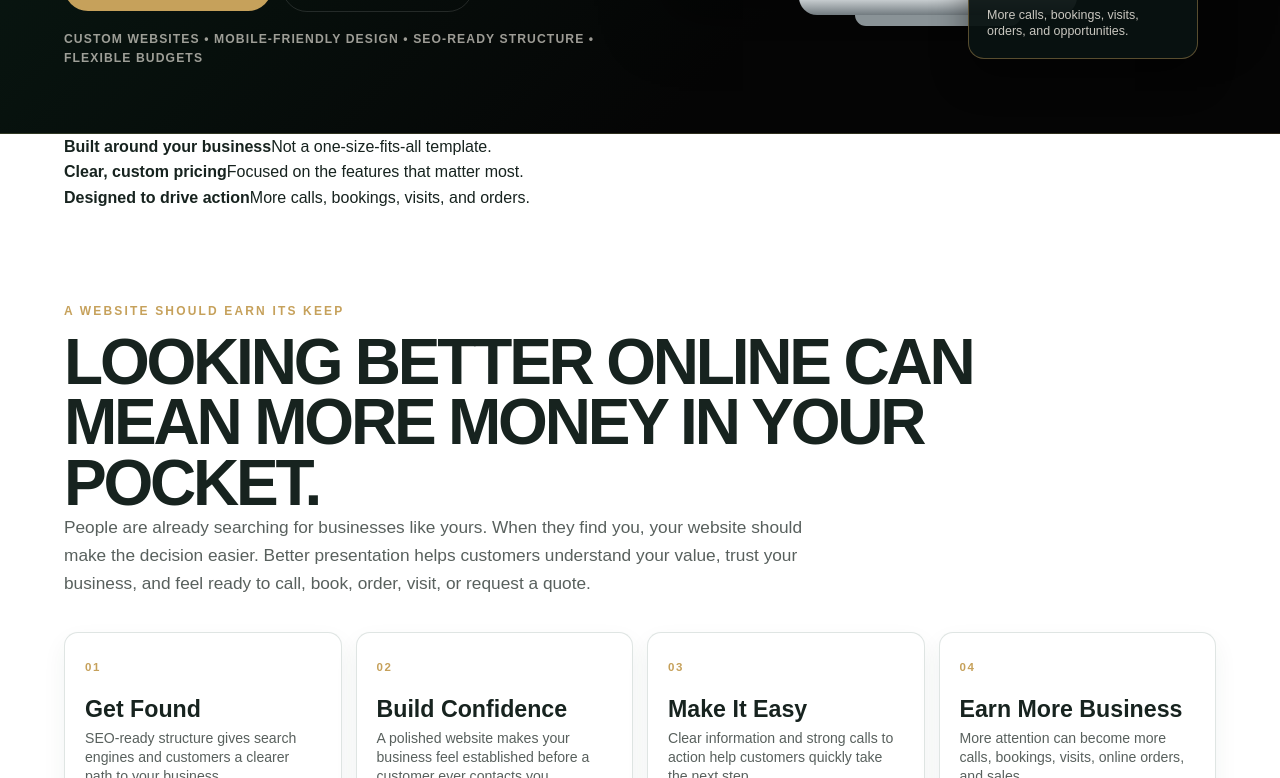
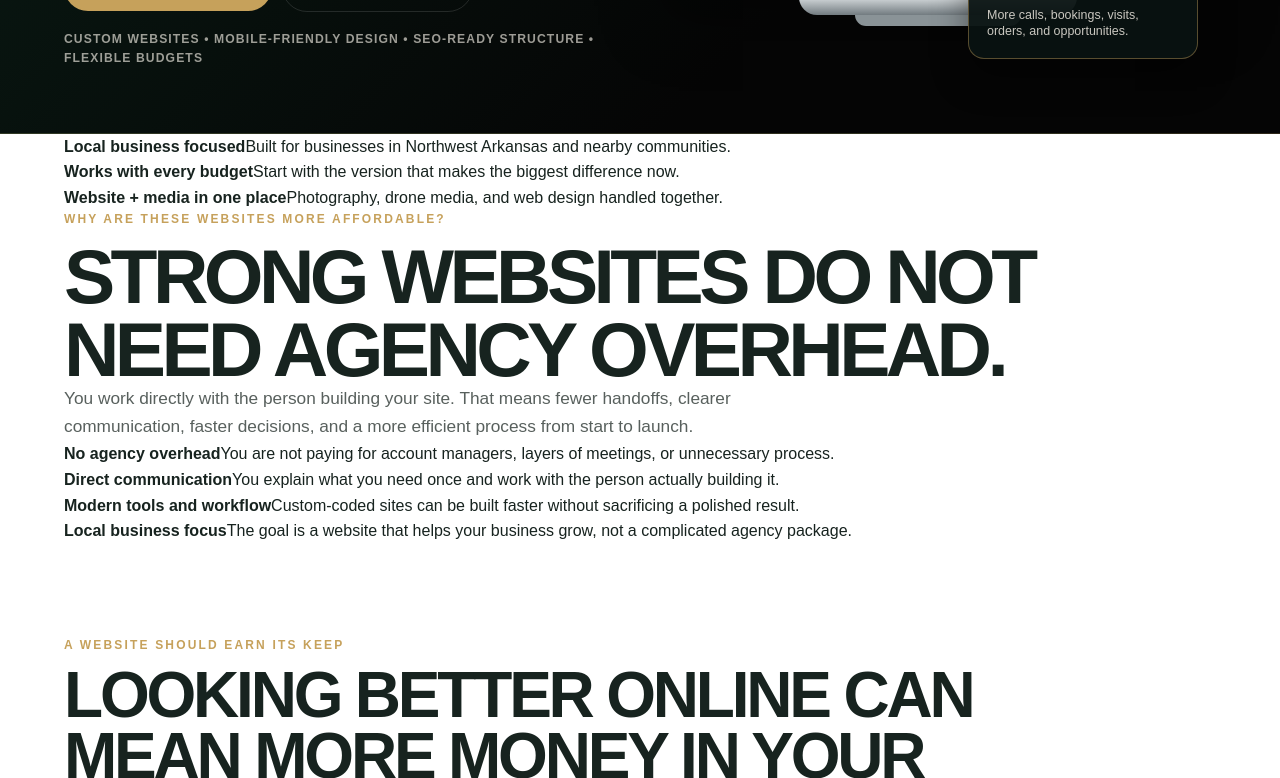
Before and after one commit to RyanGivans/VVC-2, a Jekyll site: the page built from services/web-design/index.html, in a window 1280 px wide and 900 px high, scrolled down 493 px, cut to the strip 122-900 px from the top of the window. Built offline with Jekyll 4.4.1, drawn with Linux system fonts in a browser that asks for light colours; some of the changed text lies outside the part shown.

Commit message:
Add affordability section, media bundle, and stronger trust strip

```diff
--- a/services/web-design/index.html
+++ b/services/web-design/index.html
@@ -35,9 +35,25 @@ page_css: web-design.css
 
 <section class="web-testimonial-strip">
   <div class="container web-testimonial-grid">
-    <article><strong>Built around your business</strong><span>Not a one-size-fits-all template.</span></article>
-    <article><strong>Clear, custom pricing</strong><span>Focused on the features that matter most.</span></article>
-    <article><strong>Designed to drive action</strong><span>More calls, bookings, visits, and orders.</span></article>
+    <article><strong>Local business focused</strong><span>Built for businesses in Northwest Arkansas and nearby communities.</span></article>
+    <article><strong>Works with every budget</strong><span>Start with the version that makes the biggest difference now.</span></article>
+    <article><strong>Website + media in one place</strong><span>Photography, drone media, and web design handled together.</span></article>
+  </div>
+</section>
+
+<section class="web-affordable-section">
+  <div class="container web-affordable-grid">
+    <div>
+      <p class="eyebrow">Why are these websites more affordable?</p>
+      <h2>Strong websites do not need agency overhead.</h2>
+      <p class="section-lead">You work directly with the person building your site. That means fewer handoffs, clearer communication, faster decisions, and a more efficient process from start to launch.</p>
+    </div>
+    <div class="web-affordable-points">
+      <article><strong>No agency overhead</strong><span>You are not paying for account managers, layers of meetings, or unnecessary process.</span></article>
+      <article><strong>Direct communication</strong><span>You explain what you need once and work with the person actually building it.</span></article>
+      <article><strong>Modern tools and workflow</strong><span>Custom-coded sites can be built faster without sacrificing a polished result.</span></article>
+      <article><strong>Local business focus</strong><span>The goal is a website that helps your business grow, not a complicated agency package.</span></article>
+    </div>
   </div>
 </section>
 
@@ -153,7 +169,29 @@ page_css: web-design.css
 <section class="web-pricing-section">
   <div class="container pricing-layout">
     <div><p class="eyebrow">Flexible pricing</p><h2>A stronger website can fit more budgets than you may think.</h2><p class="section-lead">Professional websites used to take months and cost thousands of dollars. The tools and workflow I use make it possible to build strong custom websites much more efficiently.</p><p class="section-lead">Some businesses need one clean page. Others need multiple pages, galleries, ordering tools, booking systems, or more advanced integrations. Tell me what you need and what you are comfortable investing. We will build the strongest version for your budget.</p></div>
-    <div class="pricing-card"><p class="eyebrow">Typical project range</p><div class="price-line"><strong>Simple one-page website</strong><span>Starting around $450</span></div><div class="price-line"><strong>Multi-page business website</strong><span>Commonly $800–$1,500</span></div><div class="price-line"><strong>Advanced integrations</strong><span>Quoted around your project</span></div><p class="pricing-note">I work with a wide range of budgets. The right first step is a conversation about what will make the biggest difference for your business.</p><a class="button" href="#web-booking">Start the Conversation</a></div>
+    <div class="pricing-card">
+      <p class="eyebrow">Typical project range</p>
+      <div class="price-line"><strong>Simple one-page website</strong><span>Starting around $450</span></div>
+      <div class="price-line"><strong>Multi-page business website</strong><span>Commonly $800–$1,500</span></div>
+      <div class="price-line"><strong>Advanced integrations</strong><span>Quoted around your project</span></div>
+      <p class="pricing-note">I work with a wide range of budgets. The right first step is a conversation about what will make the biggest difference for your business.</p>
+      <a class="button" href="#web-booking">Start the Conversation</a>
+    </div>
+  </div>
+
+  <div class="container web-bundle-wrap">
+    <article class="web-bundle-card">
+      <div>
+        <p class="eyebrow">Website + Media Package</p>
+        <h3>Multi-page website and original business media.</h3>
+        <p>Get a polished multi-page business website plus original photography and drone media for the site. One coordinated package means your website does not have to rely on generic stock images.</p>
+      </div>
+      <div class="web-bundle-price">
+        <span>Package price</span>
+        <strong>$750</strong>
+        <a class="button" href="#web-booking">Book a Consultation</a>
+      </div>
+    </article>
   </div>
 </section>
 
```
